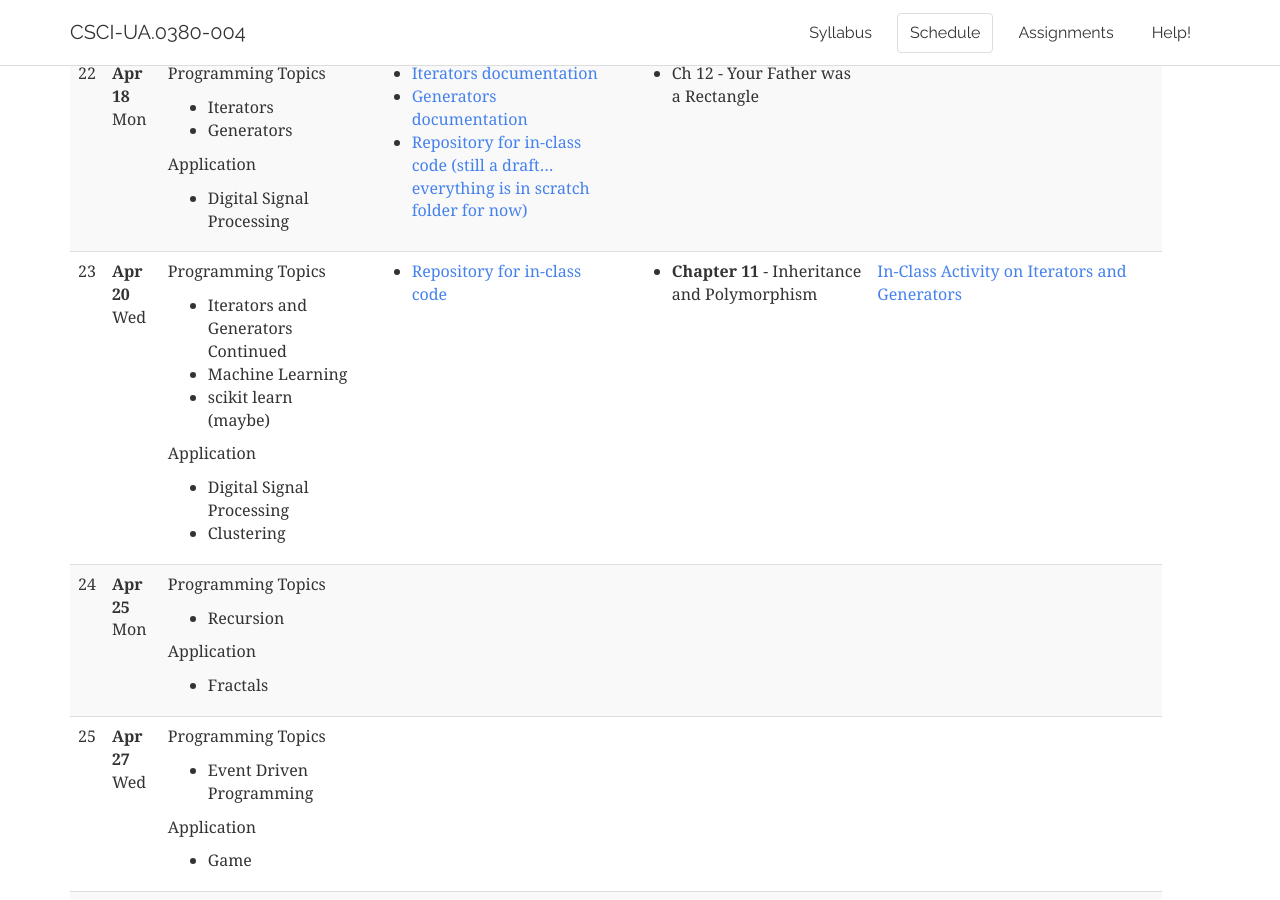
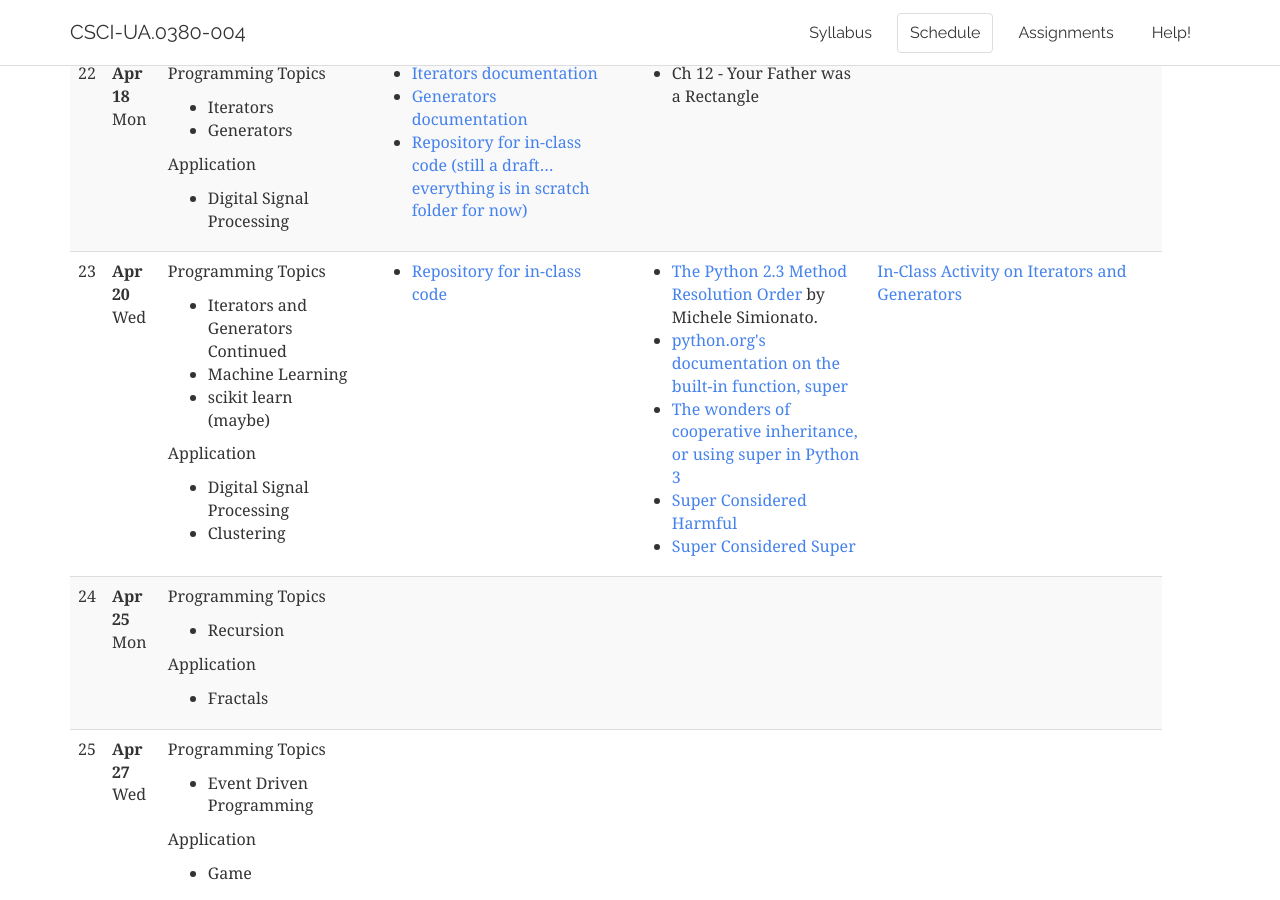
Before and after one commit to foureyes/csci-ua.0380-spring2016-004, a Jekyll site: the page built from schedule.markdown, in a window 1280 px wide and 900 px high, scrolled down 5850 px. Built offline with Jekyll 4.4.1, drawn with Linux system fonts in a browser that asks for light colours.

Commit message:
add readings

```diff
--- a/_includes/schedule/23.markdown
+++ b/_includes/schedule/23.markdown
@@ -4,7 +4,11 @@
 
 </td>
 	<td markdown="block">
-* __Chapter 11__ - Inheritance and Polymorphism
+* [The Python 2.3 Method Resolution Order](https://www.python.org/download/releases/2.3/mro/) by Michele Simionato.
+* [python.org's documentation on the built-in function, super](https://docs.python.org/3/library/functions.html#super)
+* [The wonders of cooperative inheritance, or using super in Python 3](https://rhettinger.wordpress.com/2011/05/26/super-considered-super/)
+* [Super Considered Harmful](https://fuhm.org/super-harmful/)
+* [Super Considered Super](http://www.artima.com/weblogs/viewpost.jsp?thread=281127)
 </td>
 	<td markdown="block">
 
```
